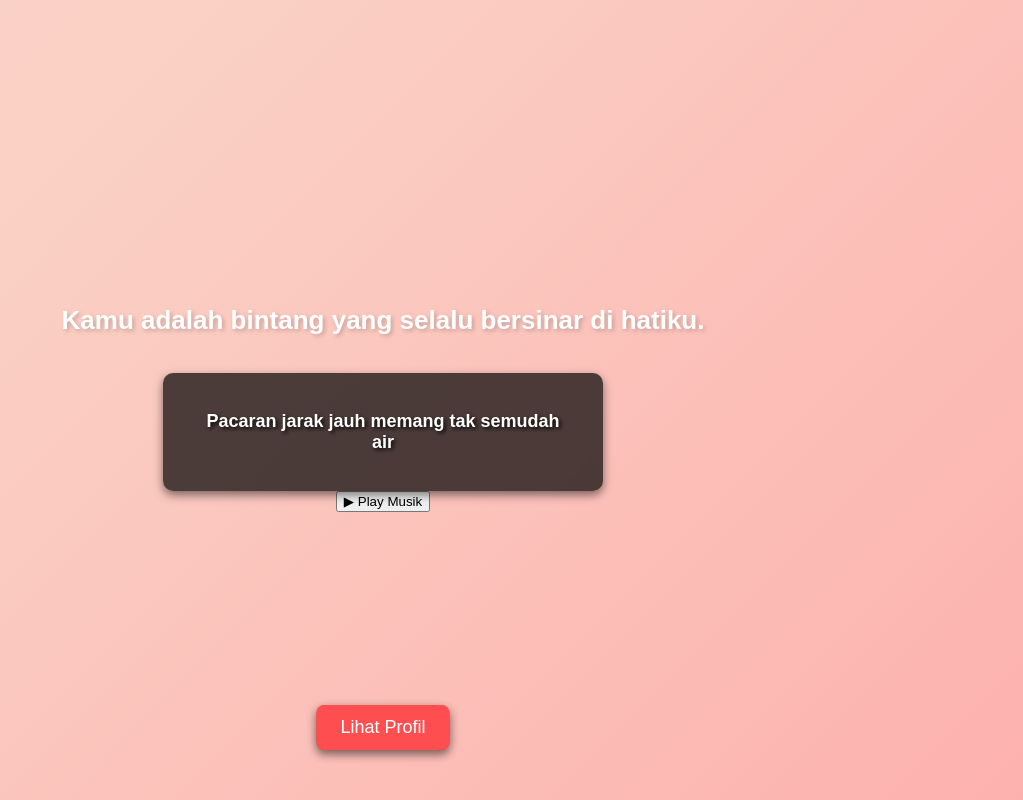
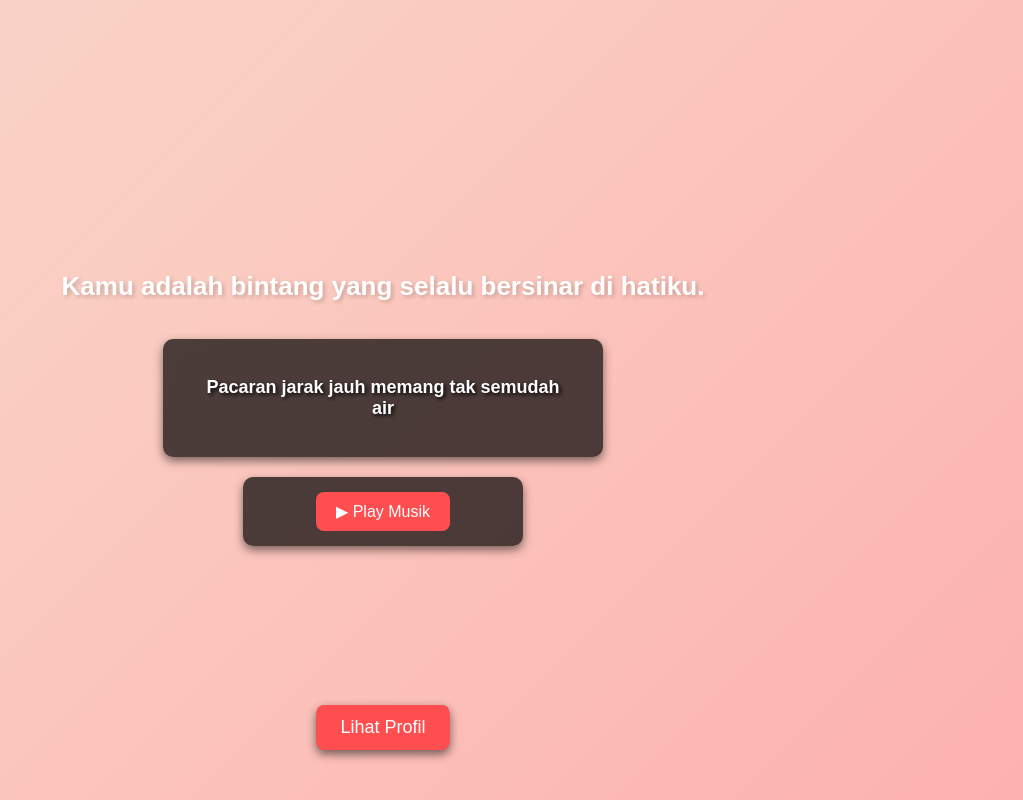
Before and after one commit to D4201/D4201.github.io, a plain HTML site: page index.html in a window 1280 px wide. Shown: the whole page, without its empty margins (257-1280 px from the left). Drawn offline with Linux system fonts and the light colour scheme.

Commit message:
Update styles.css

```diff
--- a/styles.css
+++ b/styles.css
@@ -134,3 +134,31 @@ body {
     cursor: pointer;
     color: red;
 }
+
+/* Kotak Pemutar Musik */
+.music-box {
+    position: relative;
+    margin-top: 20px;
+    padding: 15px;
+    background: rgba(0, 0, 0, 0.7);
+    width: 250px;
+    border-radius: 10px;
+    box-shadow: 0px 4px 10px rgba(0, 0, 0, 0.5);
+    text-align: center;
+}
+
+/* Tombol Play/Pause */
+#play-music {
+    background: #ff4e50;
+    color: white;
+    border: none;
+    padding: 10px 20px;
+    font-size: 16px;
+    cursor: pointer;
+    border-radius: 8px;
+    transition: 0.3s;
+}
+
+#play-music:hover {
+    background: #c72c3c;
+}
```
